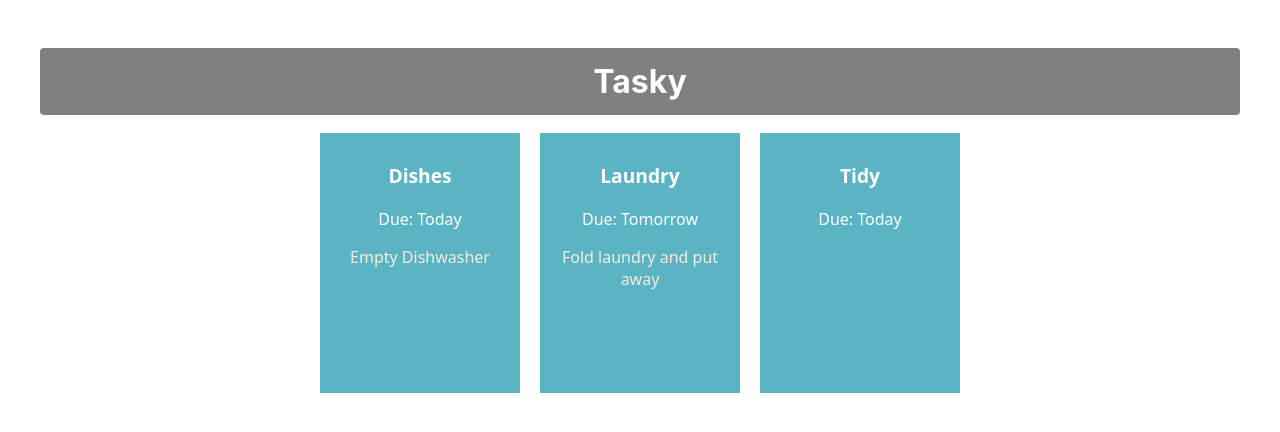
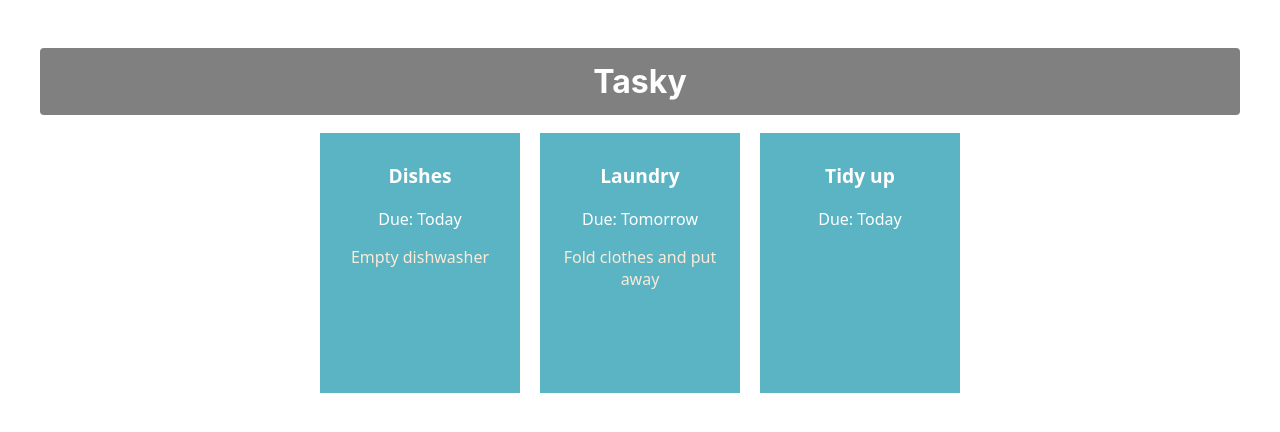
Before and after one commit to Alainel27/react-basics-labs-2, a React (Create React App) app in the folder tasky/: page / in a window 1280 px wide. Shown: the top 432 px of the page. Built offline with nearby package versions, Linux system fonts and the light colour scheme.

Commit message:
Added task state

```diff
--- a/tasky/src/App.js
+++ b/tasky/src/App.js
@@ -1,14 +1,21 @@
 import './App.css';
 import Task from './components/Task';
-
+import React, { useState} from 'react';
 
 function App() {
+  const [ taskState, setTaskState ] = useState({
+    tasks: [
+      { title:"Dishes", description: "Empty dishwasher", deadline: "Today" },
+      { title: "Laundry", description: "Fold clothes and put away", deadline: "Tomorrow" },
+      { title: "Tidy up", deadline: "Today" }
+    ]
+  });
   return (
     <div className="container">
       <h1>Tasky</h1>
-      <Task title="Dishes" deadline="Today" description="Empty Dishwasher"/>
-      <Task title="Laundry" deadline="Tomorrow" description="Fold laundry and put away"/>
-      <Task title="Tidy" deadline="Today"/>
+      <Task title={taskState.tasks[0].title} deadline={taskState.tasks[0].deadline} description={taskState.tasks[0].description} />
+      <Task title={taskState.tasks[1].title} deadline={taskState.tasks[1].deadline} description={taskState.tasks[1].description} />
+      <Task title={taskState.tasks[2].title} deadline={taskState.tasks[2].deadline} description={taskState.tasks[2].description} />
     </div>
   );
 }
```
